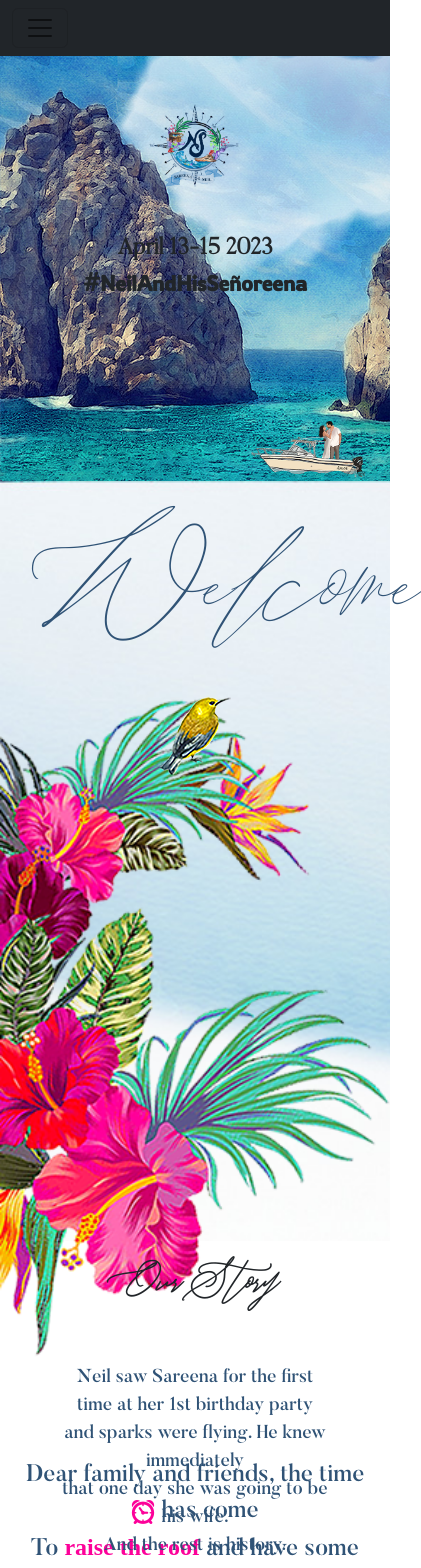
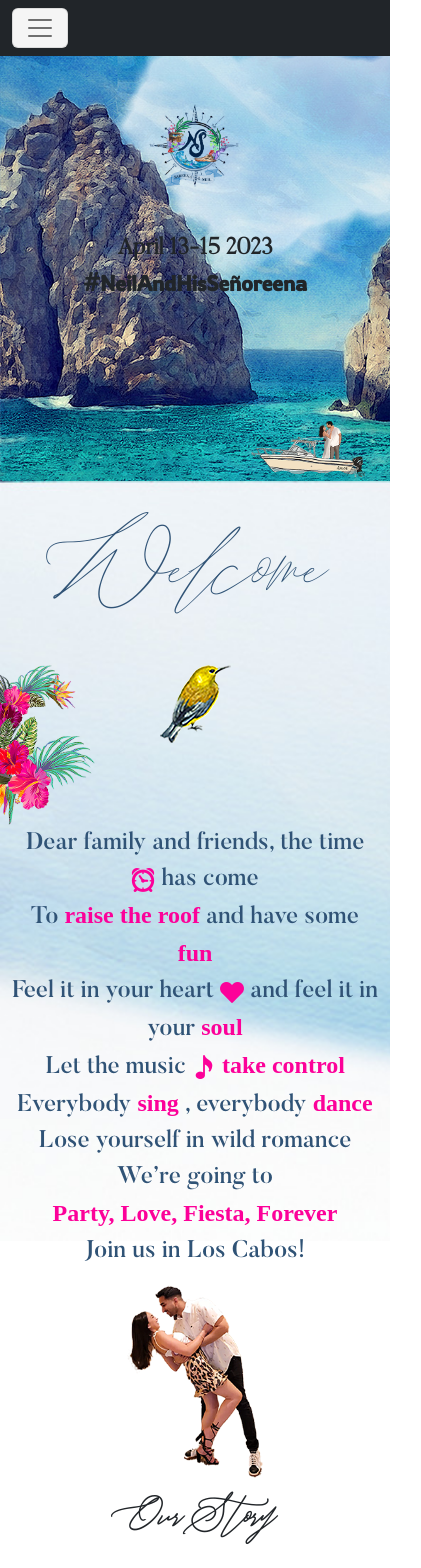
Before and after one commit to GeoffreyGichaga/saneerwedding, a React (Create React App) app: page /home in a window 390 px wide. Shown: the top 1568 px of the page, 421 px wide, since content can reach past the window. Built offline with nearby package versions, Linux system fonts and the light colour scheme; a web font is replaced by a local one.

Commit message:
add media queries for Home page responsiveness

```diff
--- a/src/Pages/Home.js
+++ b/src/Pages/Home.js
@@ -22,9 +22,7 @@ import layer45 from '../Assets/Layer45.png'
 
 
 
-import layer30 from '../Assets/Layer30.png'
-import layer291 from '../Assets/Layer291.png'
-import layer29 from '../Assets/Layer29.png'
+
 
 
 
@@ -55,8 +53,7 @@ import couplep from '../Assets/couplep.png'
 
 import glasses from '../Assets/glasses.png'
 import Dinner from '../Components/Dinner'
-import Party from '../Components/Party'
-import Reception from '../Components/Reception'
+
 
 
 
@@ -79,24 +76,6 @@ const Home = () => {
     const handleHide = ()=>{setShow(false)}
 
 
-    const [show1,setShow1] = useState(false)
-
-
-    const handleShow1 = ()=>{setShow1(true)}
-
-    const handleHide1 = ()=>{setShow1(false)}
-
-
-
-    const [show2,setShow2] = useState(false)
-
-
-    const handleShow2 = ()=>{setShow2(true)}
-
-    const handleHide2 = ()=>{setShow2(false)}
-
-
-
 
 
 
@@ -106,7 +85,7 @@ const Home = () => {
     {/* Navbar */}
     <Navbar collapseOnSelect expand="lg"  bg="dark">
       <Container fluid >
-        <Navbar.Toggle aria-controls="responsive-navbar-nav" />
+        <Navbar.Toggle id='nav-toggle' aria-controls="responsive-navbar-nav" />
         <Navbar.Collapse id="responsive-navbar-nav">
 
           <Nav  className='nav-items mx-auto'>
@@ -194,7 +173,12 @@ const Home = () => {
     <div id='story-title'></div>
     {/* Our Story Section  */}
     <Container id='story-view' fluid className='story2'>
-        <h1 className='story-title'>Our Story</h1>
+        <Row>
+            <Col sm={12} md={12} lg={12}>
+            <p className='story-title'>Our Story</p>
+            </Col>
+
+        </Row>
         <Row className='story-row p-5'>
             <Col className='mb-sm-5 ' xs={12} sm={12} md={6} lg={12}>
                 <p className='storyline mt-2'>Neil saw Sareena for the first time at her 1st birthday party <br/>
--- a/src/Styling/Home.css
+++ b/src/Styling/Home.css
@@ -37,6 +37,11 @@ font-family: 'Parisienne', cursive;
     background-color: red;
     background-image: none;
 
+}
+
+
+#nav-toggle{
+    background-color: whitesmoke;
 }
 /* Banner Section */
 
@@ -135,6 +140,35 @@ font-family: 'Parisienne', cursive;
     width: auto;
 }
 
+
+
+@media (max-width: 480px) {
+    .welcome-text{
+        color: #305376;
+        font-family: "JohnDavid";
+        font-size: 50pt;
+        font-weight: 400;
+
+    }
+
+    .flowercol{
+        background-image: url('../Assets/Layer11.png');
+        background-repeat: no-repeat;
+        background-size: contain;
+        height: 10rem;
+    }
+
+
+}
+
+
+
+
+
+
+
+
+
 /* Story Section  */
 .whitetext{
     color: white;
@@ -197,6 +231,29 @@ font-family: 'Parisienne', cursive;
 /* .story-row{
     margin-left: 50%;
 } */
+
+
+
+@media (max-width: 480px){
+    .story-title{
+        font-family: "JohnDavid";
+        font-weight: 800;
+        margin-left: 4%;
+        margin-top: 70%;
+        font-size: 20pt;
+    }
+
+
+    .couple2col{
+        background-image: url("../Assets/Layer42.png");
+        background-repeat: no-repeat;
+        background-size: contain;
+        background-position: left;
+    }
+
+
+
+}
 
 
 
@@ -491,8 +548,8 @@ font-family: 'Parisienne', cursive;
     .row1{
 
         /* position: relative; */
-        display: flex;
-        flex-direction: column;
+        /* display: flex;
+        flex-direction: column; */
 
 
 
```
